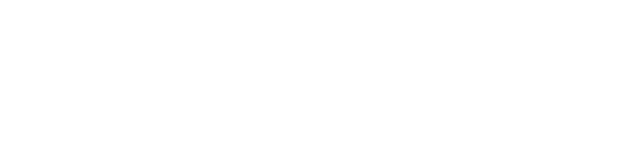
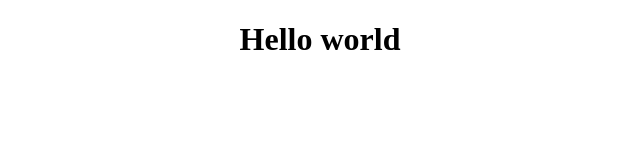
Before and after one commit to Lchii/first-project, a plain HTML site: page index.html in a window 1280 px wide. Shown: the whole page, without its empty margins (320-960 px from the left). Drawn offline with Linux system fonts and the light colour scheme.

Commit message:
подключение стилей

```diff
--- a/index.html
+++ b/index.html
@@ -4,8 +4,9 @@
     <meta charset="UTF-8">
     <meta name="viewport" content="width=device-width, initial-scale=1.0">
     <title>Document</title>
+    <link rel="stylesheet" href="style.css">
 </head>
 <body>
-
+    <h1 class="center">Hello world</h1>
 </body>
 </html>
--- a/style.css
+++ b/style.css
@@ -0,0 +1,3 @@
+.center {
+    text-align: center;
+}
```
